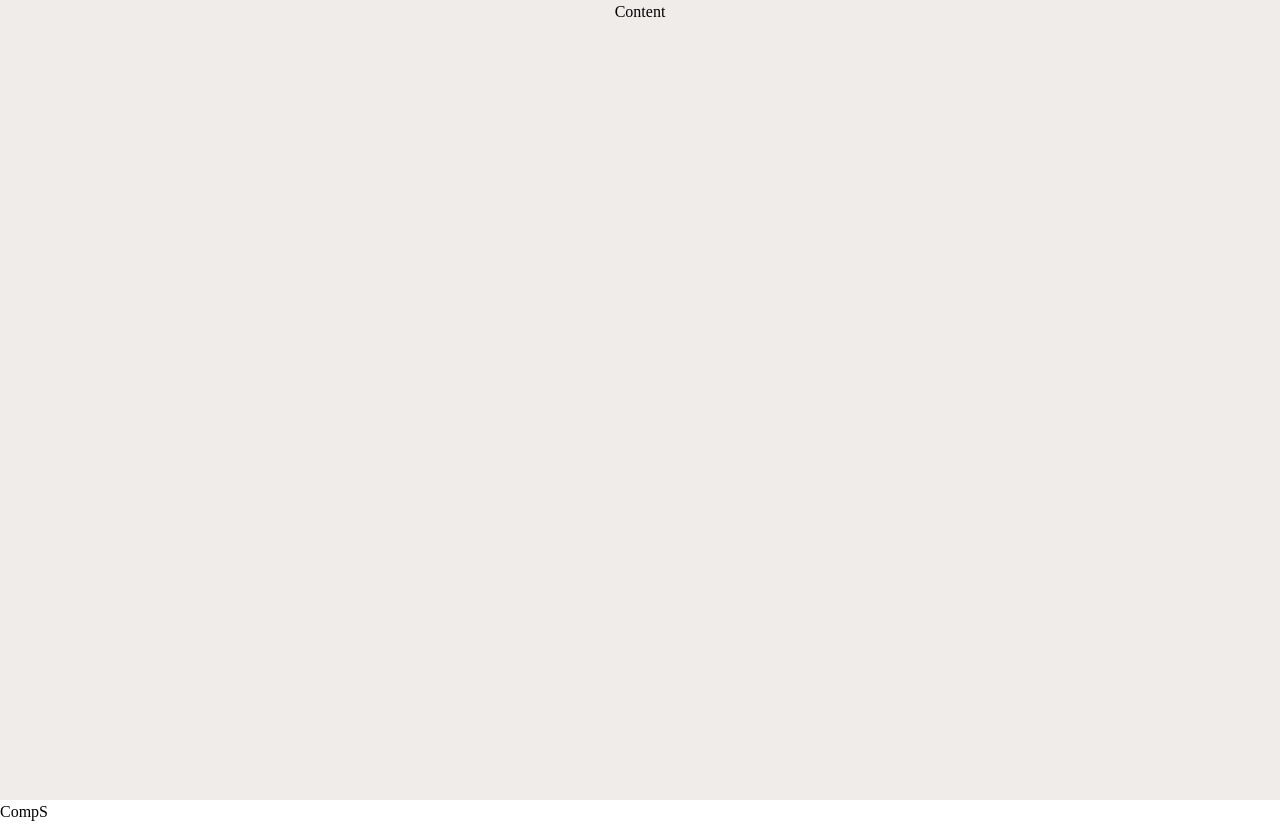
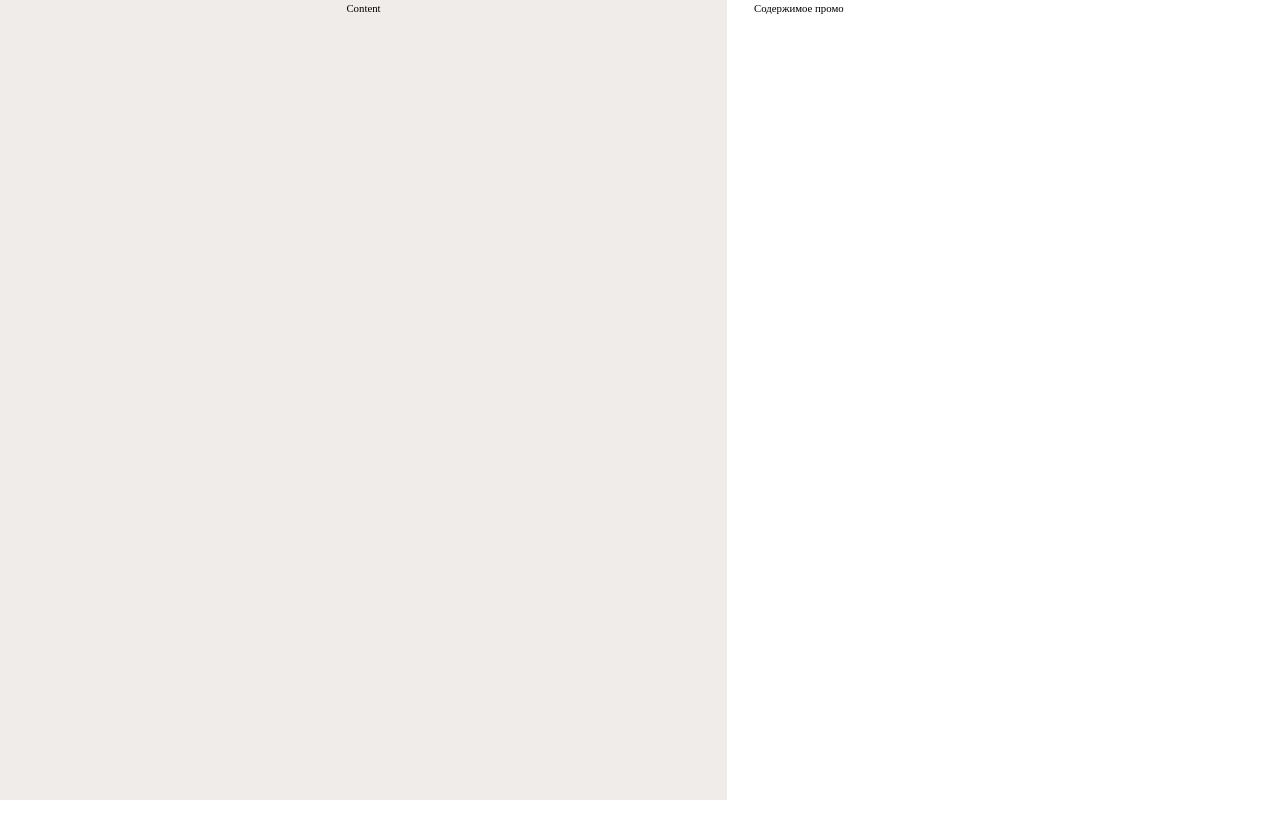
Before and after one commit to sailenser/tracker-vue, a Vue app: page /registration in a window 1280 px wide. After the commit the page ends 800 px from the top, so only its background shows below. Built offline with nearby package versions, Linux system fonts and the light colour scheme.

Commit message:
remove slot auth

```diff
--- a/src/App.vue
+++ b/src/App.vue
@@ -1,6 +1,6 @@
 <template>
   <Transition name="app-fade" mode="out-in">
-    <component :is="layoutComponent" :promo-component="promoComponent">
+    <component :is="layoutComponent">
       <RouterView v-slot="{ Component, route }">
         <div v-if="Component" :key="route.matched[0]?.name">
           <Suspense>
@@ -34,19 +34,4 @@
 
     return layouts[layout];
   });
-
-  // Если промо компонент динамически уже загружен - возвращаем его
-  const promoComponent = computed(() => {
-    const promo = route.meta.promoComponent;
-
-    if (promo && typeof promo === 'object' && 'render' in promo) {
-      return promo;
-    }
-
-    if (typeof promo === 'function') {
-      return defineAsyncComponent(() => (promo as () => Promise<any>)());
-    }
-
-    return undefined;
-  });
 </script>
--- a/src/assets/styles/base/_global.scss
+++ b/src/assets/styles/base/_global.scss
@@ -2,6 +2,7 @@
   min-height: 100vh;
   display: flex;
   flex-direction: column;
+  font-size: 0.844vw;
 }
 
 .app-fade-enter-active {
--- a/src/assets/styles/index.scss
+++ b/src/assets/styles/index.scss
@@ -3,6 +3,3 @@
 @use 'base/reset';
 @use 'base/pages';
 @use 'base/animations';
-
-@use 'layouts/auth';
-@use 'layouts/dashboard';
--- /dev/null
+++ b/src/assets/styles/layouts/auth.scss
@@ -0,0 +1,18 @@
+.tracker-auth {
+  display: flex;
+  gap: em(40, $fz);
+  min-height: 100vh;
+  align-items: stretch;
+
+  &__content {
+    flex: em(0 0 1097, $fz);
+    max-width: em(1097, $fz);
+    width: 100%;
+  }
+
+  &__promo {
+    flex: em(0 0 1097, $fz);
+    max-width: em(779, $fz);
+    width: 100%;
+  }
+}
--- a/src/assets/styles/pages/home.scss
+++ b/src/assets/styles/pages/home.scss
@@ -33,8 +33,9 @@
   }
 
   &__wrapper {
-    margin-top: em(210, $fz);
+    align-self: center;
     position: relative;
+    transform: translateY(em(-193, $fz));
   }
 
   &__title {
--- a/src/layouts/AuthLayout.vue
+++ b/src/layouts/AuthLayout.vue
@@ -1,8 +1,10 @@
 <template>
   <main class="tracker-auth">
-    <slot />
+    <div class="tracker-auth__content">
+      <RouterView />
+    </div>
     <div class="tracker-auth__promo">
-      <component v-if="promoComponent" :is="promoComponent" />
+      Содержимое промо
     </div>
   </main>
 </template>
@@ -18,3 +20,5 @@
     promoComponent?: Component;
   }>();
 </script>
+
+<style scoped lang="scss" src="@/assets/styles/layouts/auth.scss"></style>
--- a/src/router/index.ts
+++ b/src/router/index.ts
@@ -25,10 +25,7 @@ const routes: RouteRecordRaw[] = [
     path: '/registration',
     name: 'registration',
     component: () => import('@/views/auth/Registration.vue'),
-    meta: {
-      layout: 'auth',
-      promoComponent: () => import('@/components/promo/AuthPromo.vue'),
-    },
+    meta: { layout: 'auth', },
   },
 ];
 
```
Also changed, not shown: src/assets/styles/layouts/_auth.scss (deleted), src/assets/styles/layouts/_dashboard.scss (deleted), src/assets/styles/layouts/dashboard.scss (added).
